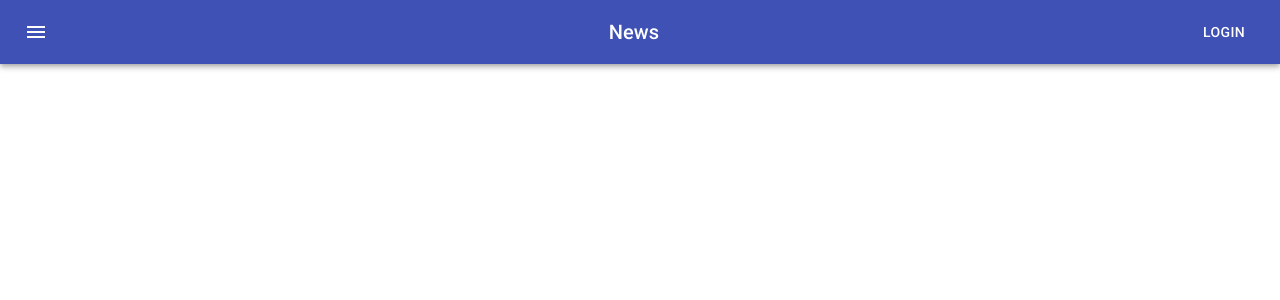
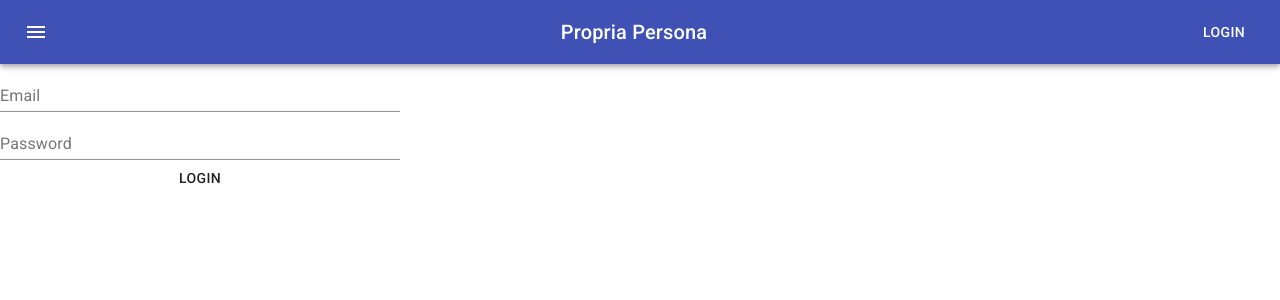
Before and after one commit to propriapersona/propriapersona-fe, a React (Create React App) app: page /login in a window 1280 px wide. Shown: the top 300 px of the page. Built offline with nearby package versions, Linux system fonts and the light colour scheme.

Commit message:
Started working on login components.

```diff
--- a/src/App.js
+++ b/src/App.js
@@ -1,11 +1,20 @@
 import React from "react";
 import "./App.css";
 import Nav from "./Nav.js";
+import Login from "./Login.js";
+import { Route, Switch } from "react-router-dom";
+import PrivateRoute from "./components/PrivateRoute.js";
+import Dashboard from "./components/Dashboard.js";
 
 function App() {
   return (
     <div className="App">
       <Nav />
+      <Switch>
+        <PrivateRoute exact path="/dashboard" component={Dashboard} />
+        <Route component={Login} />
+      </Switch>
+      {/* <Login /> */}
     </div>
   );
 }
--- /dev/null
+++ b/src/Login.js
@@ -0,0 +1,52 @@
+import React, { useState } from "react";
+import { Box, Button, TextField } from "@material-ui/core";
+import axiosWithAuth from "./utils/axiosAuth.js";
+
+const Login = () => {
+  const [user, setUser] = useState({ email: "", password: "" });
+
+  const handleChange = (event) => {
+    setUser({ ...user, [event.target.name]: event.target.value });
+  };
+  console.log(user);
+
+  const handleSubmit = (event) => {
+    event.preventDefault();
+    axiosWithAuth()
+      .post("/api/login", user)
+      .then((res) => {
+        localStorage.setItem("token", res.data.payload);
+        // props.history.push("/dashboard");
+      })
+      .catch((err) => console.log(err));
+  };
+
+  return (
+    <div>
+      <Box
+        component="form"
+        display="flex"
+        flexDirection="column"
+        width={400}
+        justifyContent="center"
+        onSubmit={handleSubmit}
+      >
+        <TextField
+          name="email"
+          label="Email"
+          value={user.email}
+          onChange={handleChange}
+        />
+        <TextField
+          name="password"
+          label="Password"
+          value={user.password}
+          onChange={handleChange}
+        />
+        <Button type="submit">Login</Button>
+      </Box>
+    </div>
+  );
+};
+
+export default Login;
--- a/src/Nav.js
+++ b/src/Nav.js
@@ -37,7 +37,7 @@ const Nav = () => {
             <MenuIcon />
           </IconButton>
           <Typography variant="h6" className={classes.title}>
-            News
+            Propria Persona
           </Typography>
           <Button color="inherit">Login</Button>
         </Toolbar>
--- /dev/null
+++ b/src/components/Dashboard.js
@@ -0,0 +1,11 @@
+import React from "react";
+
+const Dashboard = () => {
+  return (
+    <div>
+      <h1>The routing worked.</h1>
+    </div>
+  );
+};
+
+export default Dashboard;
```
